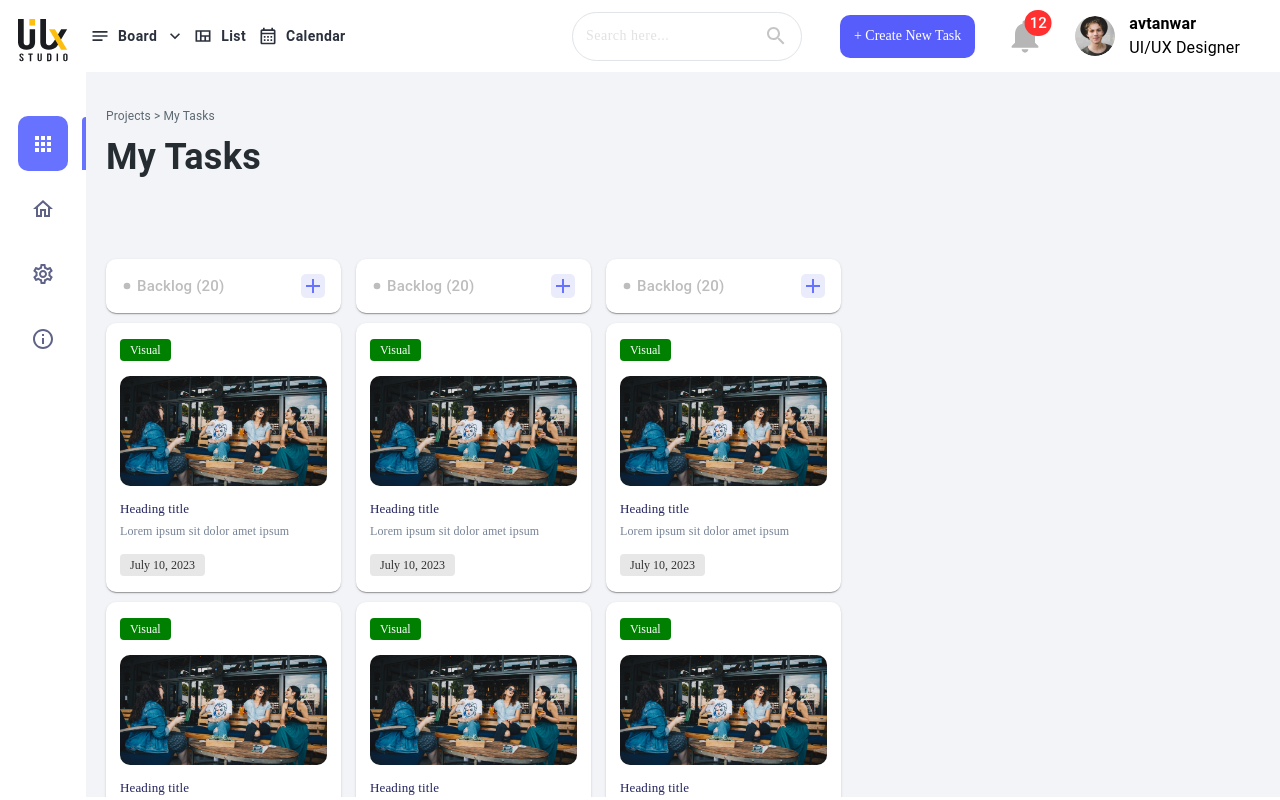
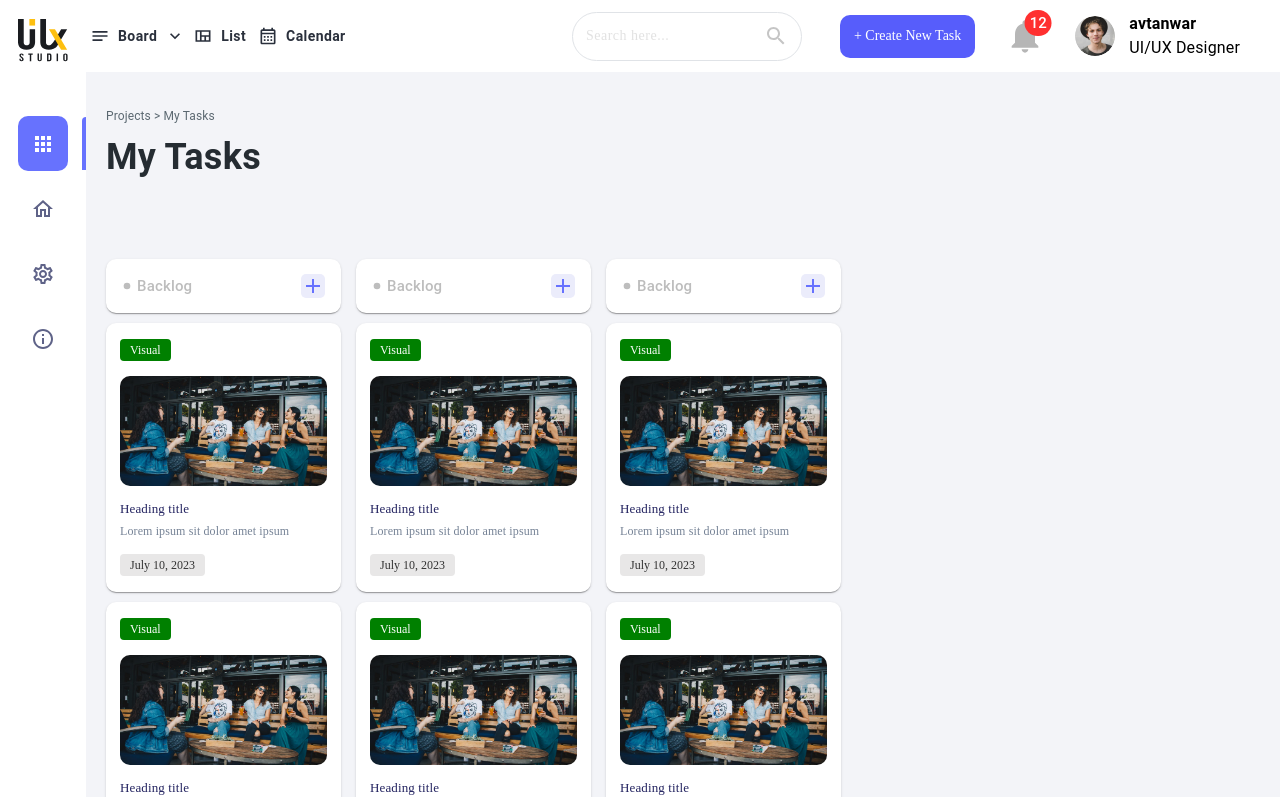
Before and after one commit to SuperStar0106/jira-dashboard, a React (Create React App) app: page /dashboard in a window 1280 px wide. Built offline with nearby package versions, Linux system fonts and the light colour scheme.

Commit message:
add the card effect when mouse over

```diff
--- a/src/components/common/TicketList/index.style.ts
+++ b/src/components/common/TicketList/index.style.ts
@@ -61,9 +61,12 @@ export const TicketListComponentStyle = styled(
     '.ticket-card': {
       color: '#BDBDBD',
       width: '235px',
-      // height: '54px',
       backgroundColor: customTheme.colors.white,
       borderRadius: '10px',
+
+      '&:hover': {
+        boxShadow: '0 4px 8px 0 rgba(0,0,0,0.2)',
+      },
 
       '& .MuiCardContent-root': {
         paddingLeft: '14px',
--- a/src/components/common/TicketList/index.tsx
+++ b/src/components/common/TicketList/index.tsx
@@ -102,7 +102,7 @@ export const TicketListComponent: React.FC<TicketListComponentProps> = ({
                 <AddOutlined className="progress-icon" />
               </IconButton>
             }
-            title="Backlog (20)"
+            title={progressTitle}
             sx={{ width: '100%' }}
           ></CardHeader>
         </Card>
```
Also changed, not shown: 1 other file (tests, documents, lock files or other folders).
